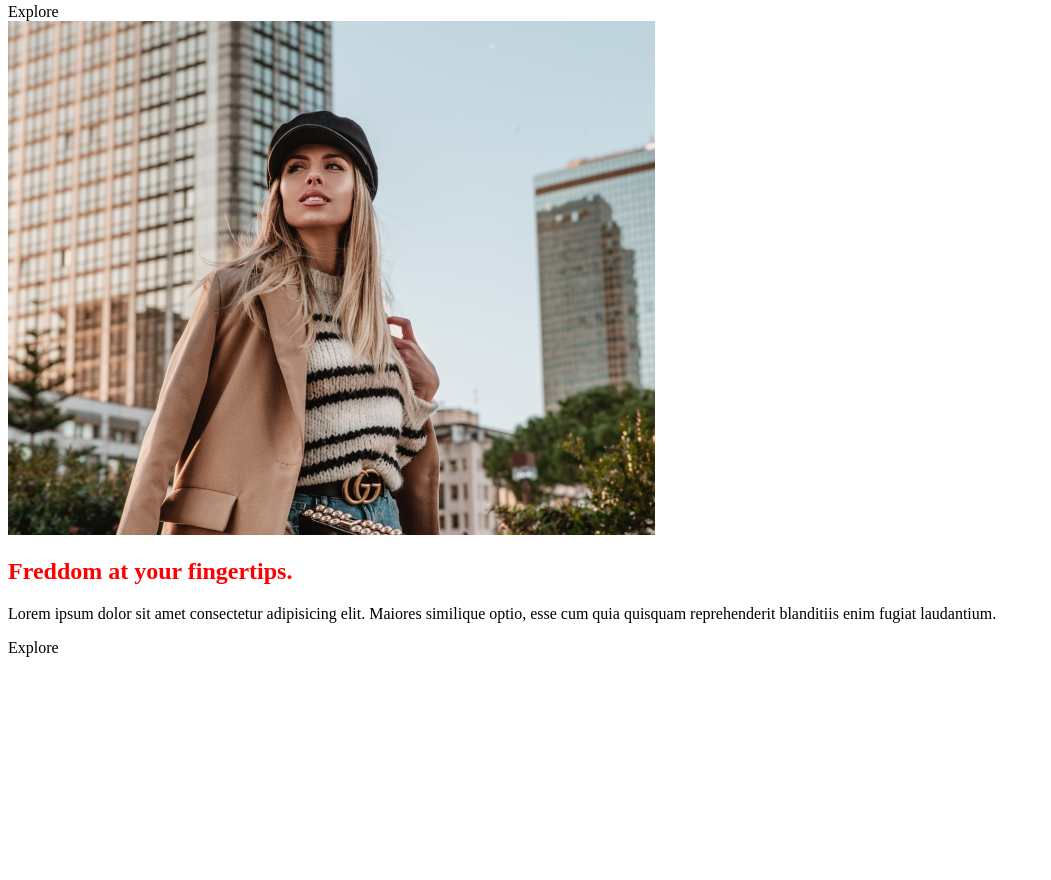
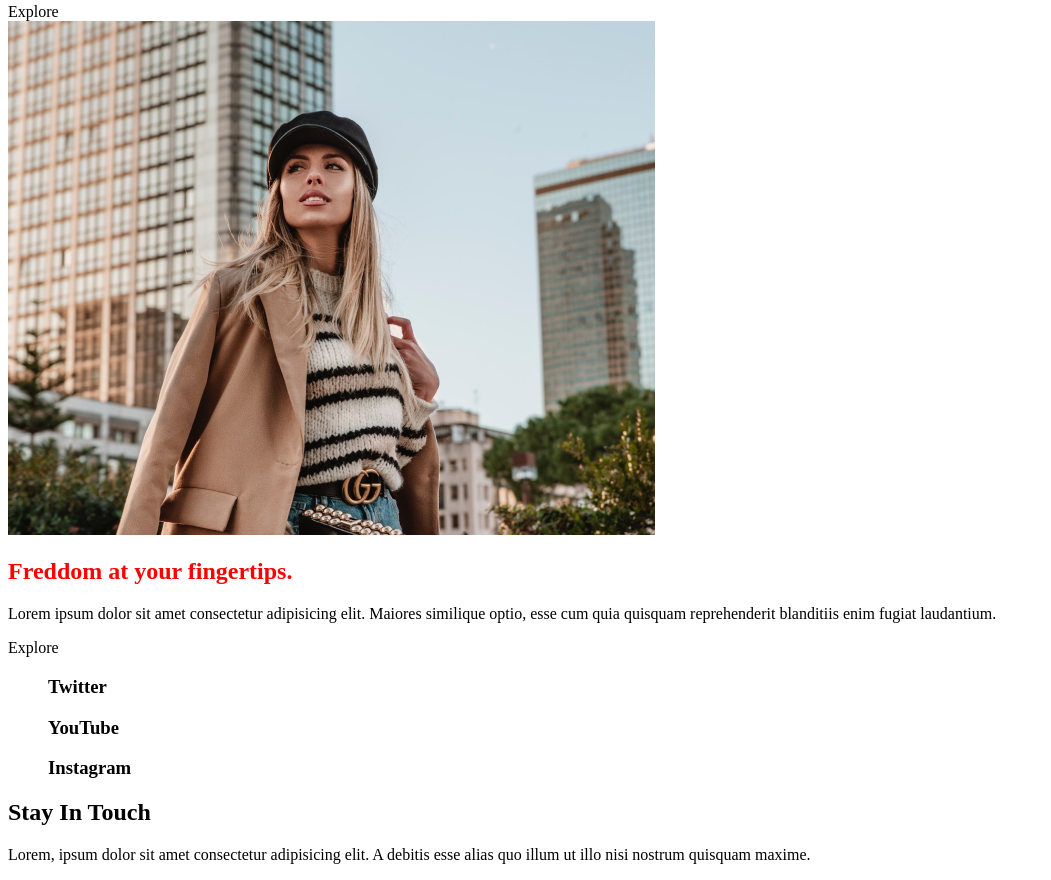
Before and after one commit to timmlaxton/siteVan, a plain HTML site: page index.html in a window 1280 px wide. Shown: the part 1333-2213 px from the top of the page, without its empty margins (0-1051 px from the left). Before the commit the page ends 1998 px from the top, so only its background shows below. Drawn offline with Linux system fonts and the light colour scheme.

```diff
--- a/index.html
+++ b/index.html
@@ -84,6 +84,27 @@
         </div>
       </section>
     </main>
+    <nav class="nav-bar">
+      <ul class="nav-links">
+        <h3>Twitter</h3>
+        <h3>YouTube</h3>
+        <h3>Instagram</h3>
+      </ul>
+      <div class="contact">
+        <h2>Stay In Touch</h2>
+        <p>
+          Lorem, ipsum dolor sit amet consectetur adipisicing elit. A debitis
+          esse alias quo illum ut illo nisi nostrum quisquam maxime.
+        </p>
+      </div>
+    </nav>
+    <div class="cursor">
+      <span class="cursor-text"></span>
+    </div>
+    <div class="swipe swipe1"></div>
+    <div class="swipe swipe2"></div>
+    <div class="swipe swipe3"></div>
+
     <script src="./app.js"></script>
   </body>
 </html>
```
